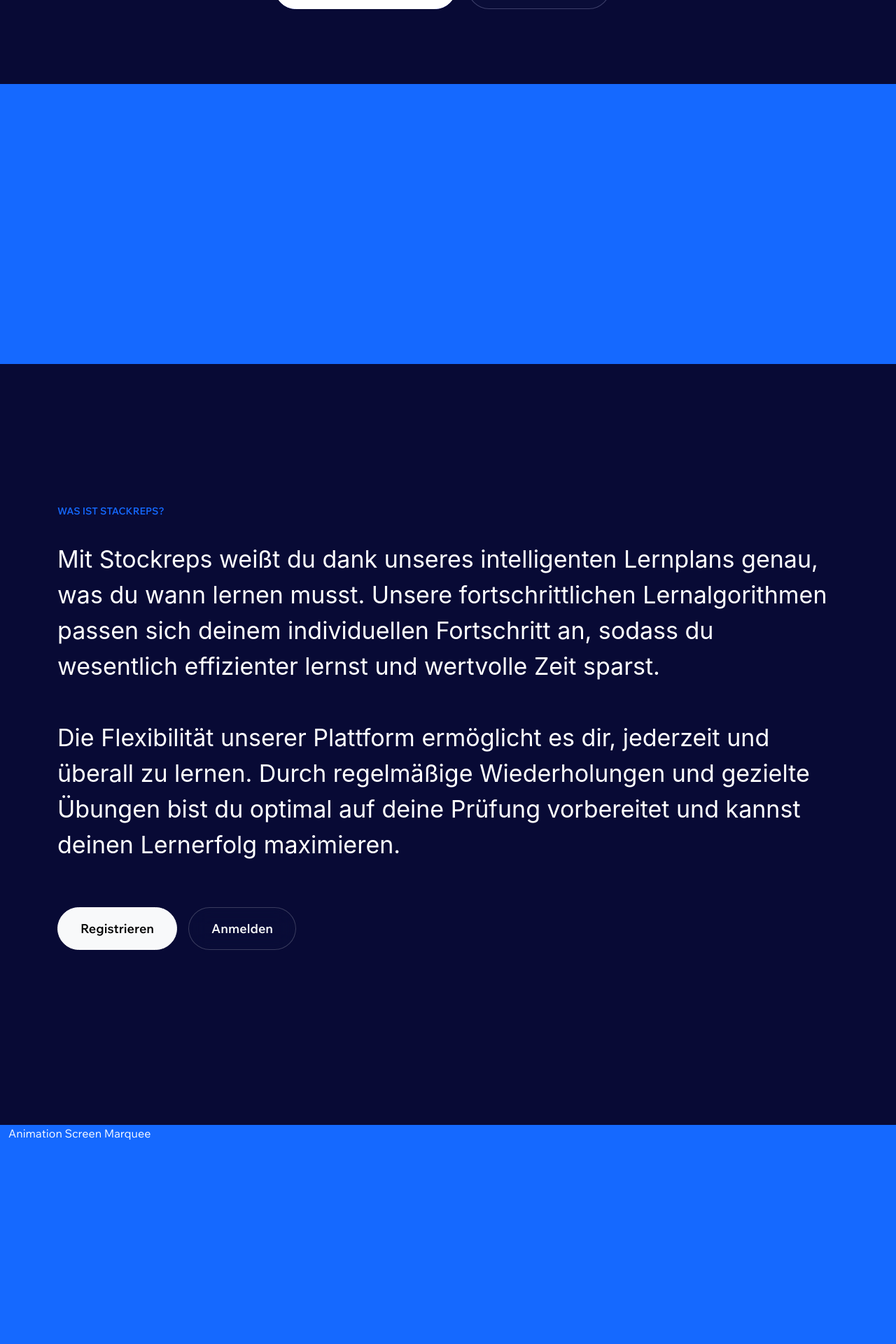
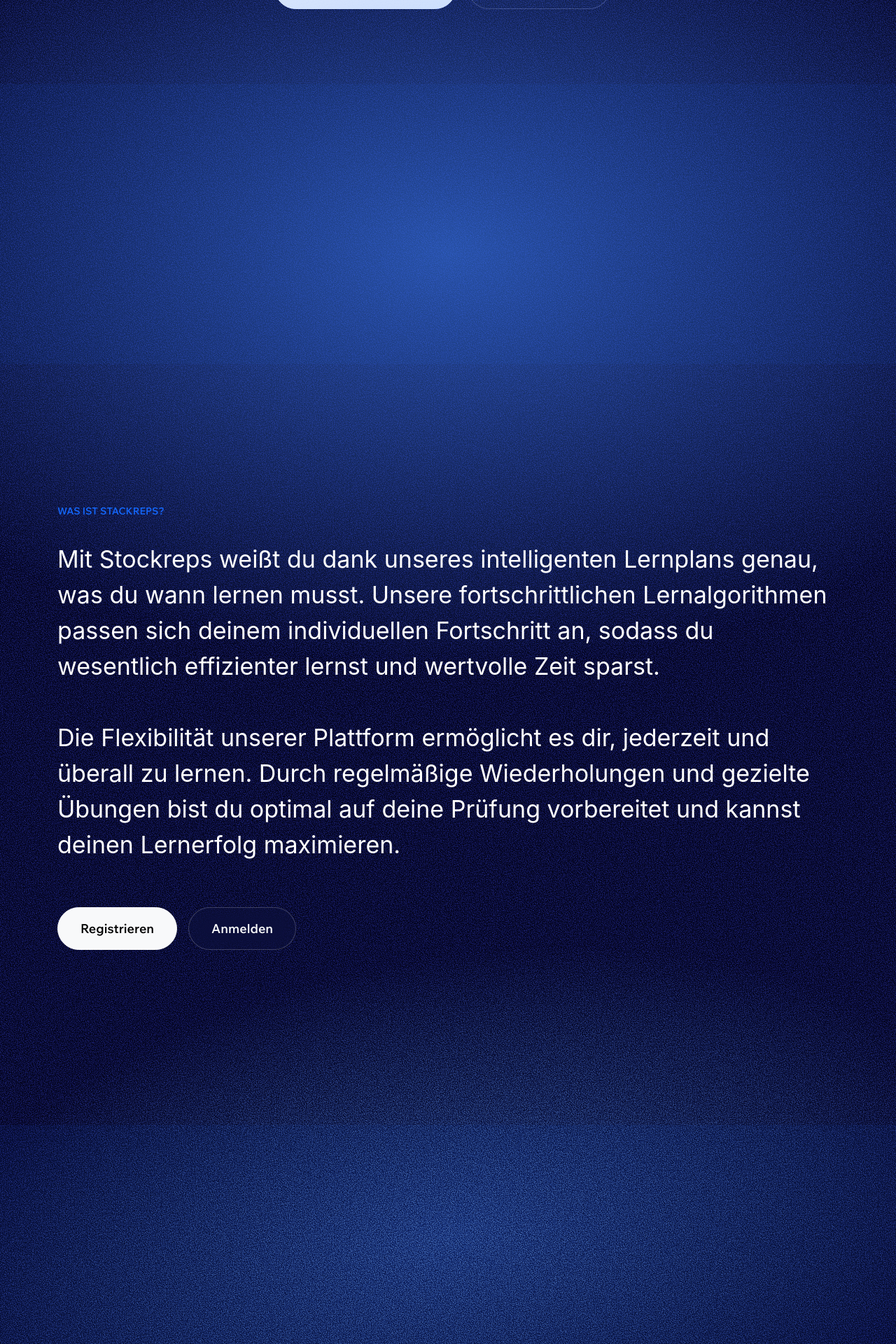
Before and after one commit to tanjawebdev/stackreps, a Next.js app: page / in a window 1280 px wide. Shown: the part 480-2400 px from the top of the page at 70% size. Built offline with nearby package versions, Linux system fonts and the light colour scheme.

Commit message:
grain and spots

```diff
--- a/app/components/CtaSection.tsx
+++ b/app/components/CtaSection.tsx
@@ -13,6 +13,7 @@
           </span>
           </div>
           <Button href="/" variant="light" className={styles.register} size="lg">Jetzt Registrieren</Button>
+          <div className={styles.lightspot + " spot"}></div>
       </section>
   )
 }
--- a/app/components/Vision.tsx
+++ b/app/components/Vision.tsx
@@ -6,11 +6,16 @@
         <span className={"summary"}>
           Unsere Vision: Lernen neu definieren
         </span>
-        <p className="description">
-            Bei Stackreps glauben wir daran, dass Lernen nicht nur effektiv, sondern auch intelligent und zugänglich sein sollte. Unsere Mission ist es, das Lernen für Studierende, die viel Auswendig lernen müssen, zu revolutionieren. Durch den Einsatz von unseren Lernalgorithmen schaffen wir eine Plattform, die nicht nur Zeit spart, sondern auch den Lernerfolg maximiert.
-            <br/><br/>
-            Wir möchten, dass du dich voll und ganz auf deine Ziele konzentrieren kannst, ohne dich mit der Organisation deines Lernstoffs aufhalten zu müssen. Von uns erhältst du die Werkzeuge, die du brauchst, um effizienter zu lernen, besser Wissen zu behalten und deine Prüfungen mit Zuversicht zu meistern.
-        </p>
+          <p className="description">
+              Bei Stackreps glauben wir daran, dass Lernen nicht nur effektiv, sondern auch intelligent und zugänglich
+              sein sollte. Unsere Mission ist es, das Lernen für Studierende, die viel Auswendig lernen müssen, zu
+              revolutionieren. Durch den Einsatz von unseren Lernalgorithmen schaffen wir eine Plattform, die nicht nur
+              Zeit spart, sondern auch den Lernerfolg maximiert.
+              <br/><br/>
+              Wir möchten, dass du dich voll und ganz auf deine Ziele konzentrieren kannst, ohne dich mit der
+              Organisation deines Lernstoffs aufhalten zu müssen. Von uns erhältst du die Werkzeuge, die du brauchst, um
+              effizienter zu lernen, besser Wissen zu behalten und deine Prüfungen mit Zuversicht zu meistern.
+          </p>
           <div className={styles.sponsors}>
              <span className={styles.sponsorssummary + " summary"}>
                Unsere Förderer sind davon überzeugt
@@ -26,6 +31,7 @@
                   </picture>
               </div>
           </div>
+          <div className={styles.lightspot + " spot"}></div>
       </section>
   )
 }
--- a/app/components/introanimation.tsx
+++ b/app/components/introanimation.tsx
@@ -3,6 +3,8 @@
 export default function IntroAnimation() {
   return (
       <section className={styles.introAnimation + " container-fluid"}>
+          <div className={styles.cardAnimation}></div>
+          <div className={styles.lightspot + " spot"}></div>
       </section>
   )
 }
--- a/app/components/screenMarquee.tsx
+++ b/app/components/screenMarquee.tsx
@@ -3,7 +3,8 @@
 export default function ScreenMarquee() {
   return (
     <section className={styles.screenMarquee + " container-fluid"}>
-      Animation Screen Marquee
+        <div className={styles.marquee}></div>
+        <div className={styles.lightspot + " spot"}></div>
     </section>
   )
 }
--- a/app/layout.tsx
+++ b/app/layout.tsx
@@ -59,11 +59,12 @@
           <Navbar />
         </header>
         <main>
+          <div className="grain"></div>
           {children}
-          <Analytics />
-          <SpeedInsights />
+          <Analytics/>
+          <SpeedInsights/>
         </main>
-        <Footer />
+        <Footer/>
       </body>
     </html>
   )
--- a/app/styles/CtaSection.module.scss
+++ b/app/styles/CtaSection.module.scss
@@ -1,3 +1,12 @@
 .topSection {
   margin-bottom: 1rem;
 }
+
+.lightspot {
+  top: 0;
+  left: 50%;
+  width: 170vw;
+  height: 120vh;
+  transform: translate(-80%, -30%) rotate(10deg);
+  opacity: 0.6;
+}
--- a/app/styles/IntroAnimation.module.scss
+++ b/app/styles/IntroAnimation.module.scss
@@ -1,6 +1,14 @@
 .introAnimation {
-  background: #1569FF;
+  background: rgba(21, 105, 255, 0.06);
   height: 50vh;
   transform: translateY(-50%);
   margin-bottom: 0;
 }
+
+.lightspot {
+  top: 0;
+  left: 50%;
+  width: 150vw;
+  height: 150vh;
+  transform: translate(-50%, -30%);
+}
--- a/app/styles/ScreenMarquee.module.scss
+++ b/app/styles/ScreenMarquee.module.scss
@@ -1,4 +1,13 @@
 .screenMarquee {
-  background: #1569FF;
+  background: rgba(21, 105, 255, 0.06);
   height: 50vh;
 }
+
+.lightspot {
+  top: 0;
+  left: 50%;
+  width: 120vw;
+  height: 100vh;
+  transform: translate(-50%, -30%) rotate(-10deg);
+  opacity: 0.6;
+}
--- a/app/styles/Vision.module.scss
+++ b/app/styles/Vision.module.scss
@@ -19,3 +19,12 @@
 .image2 {
   padding-left: 3rem;
 }
+
+.lightspot {
+  top: 50%;
+  left: 50%;
+  width: 150vw;
+  height: 120vh;
+  transform: translate(-30%, -50%) rotate(-5deg);
+  opacity: 0.6;
+}
--- a/app/styles/global.scss
+++ b/app/styles/global.scss
@@ -27,12 +27,17 @@
   font-display: swap;
 }
 
+body {
+  position: relative;
+}
+
 body, html {
   font-size: 16px;
   font-weight: 400;
   background-color: #080A35;
   color: #FFFFFF;
   font-family: 'Wix Madefor Text', Helvetica, sans-serif;
+  overflow-x: hidden;
 }
 
 .summary {
@@ -125,9 +130,44 @@
   }
 }
 
-
 .button-icon {
   margin-left: 1rem;
+}
+
+/* grain */
+
+
+main, footer {
+  background-color: #080A35;
+}
+
+main > section:last-of-type {
+  margin-bottom: 0;
+  padding-bottom: 10rem;
+}
+
+.grain {
+  position: absolute;
+  top: 0;
+  left: 0;
+  width: 100%;
+  height: 100%;
+  background-image: url("/images/grain.png");
+  mix-blend-mode: soft-light;
+  opacity:1;
+  pointer-events: none;
+}
+
+section {
+  position: relative;
+}
+
+/* Spots */
+.spot {
+  position: absolute;
+  background: radial-gradient(50% 50% at 50% 50%, rgba(63, 128, 245, 0.60) 0%, rgba(52, 105, 206, 0.00) 100%);
+  pointer-events: none;
+  z-index: -1;
 }
 
 /* Header */
@@ -141,7 +181,7 @@
   top: 0;
   left: 0;
   width: 100%;
-  z-index: 1;
+  z-index: 2;
 }
 
 #logo {
@@ -185,6 +225,8 @@
 /* Main */
 main {
   min-height: calc(100vh - 5rem);
+  z-index: 1;
+  position: relative;
 }
 
 section {
```
Also changed, not shown: public/images/grain.png (added), 1 other file (tests, documents, lock files or other folders). Lines whose indentation alone changed are shown as unchanged.
